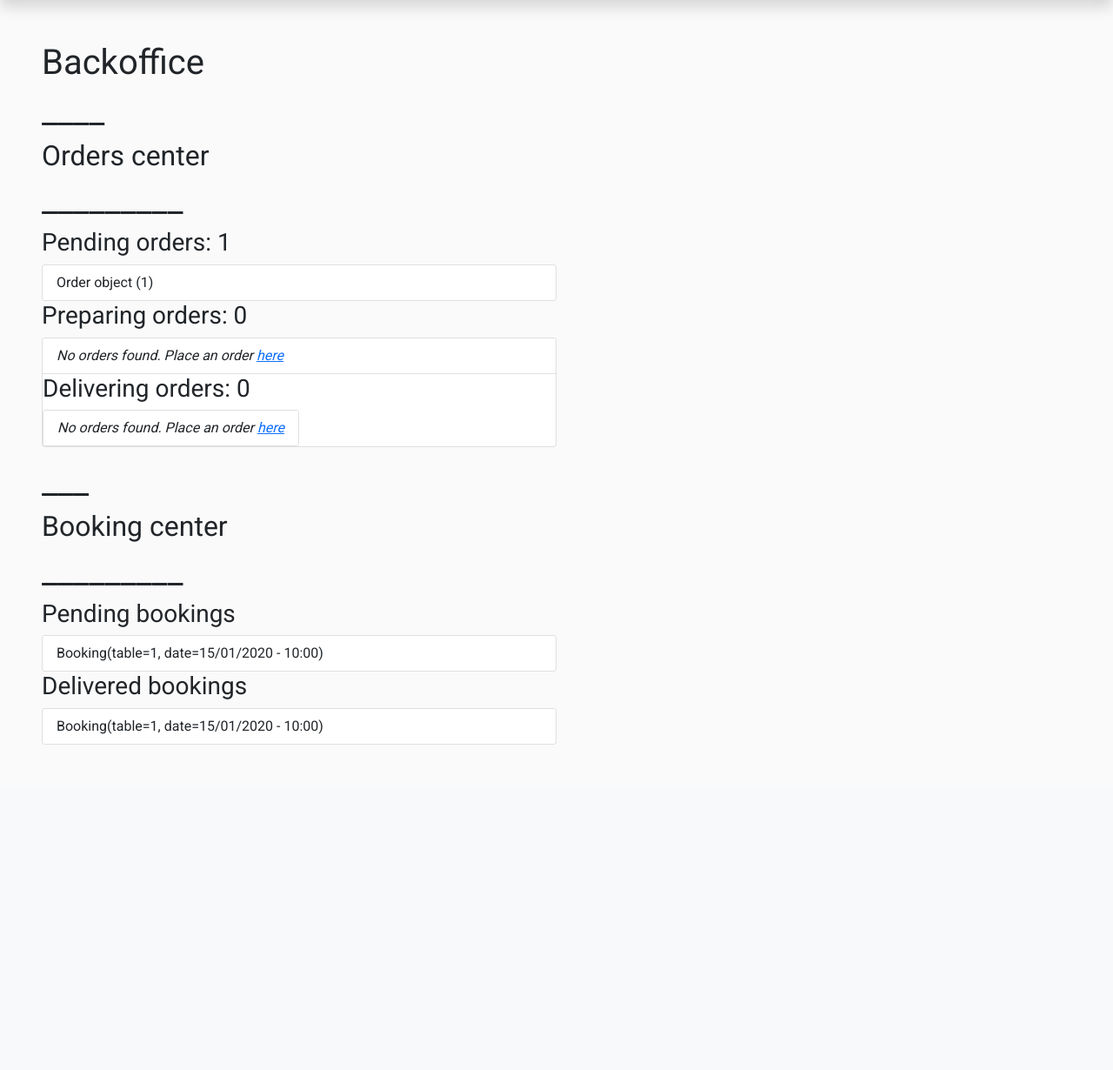
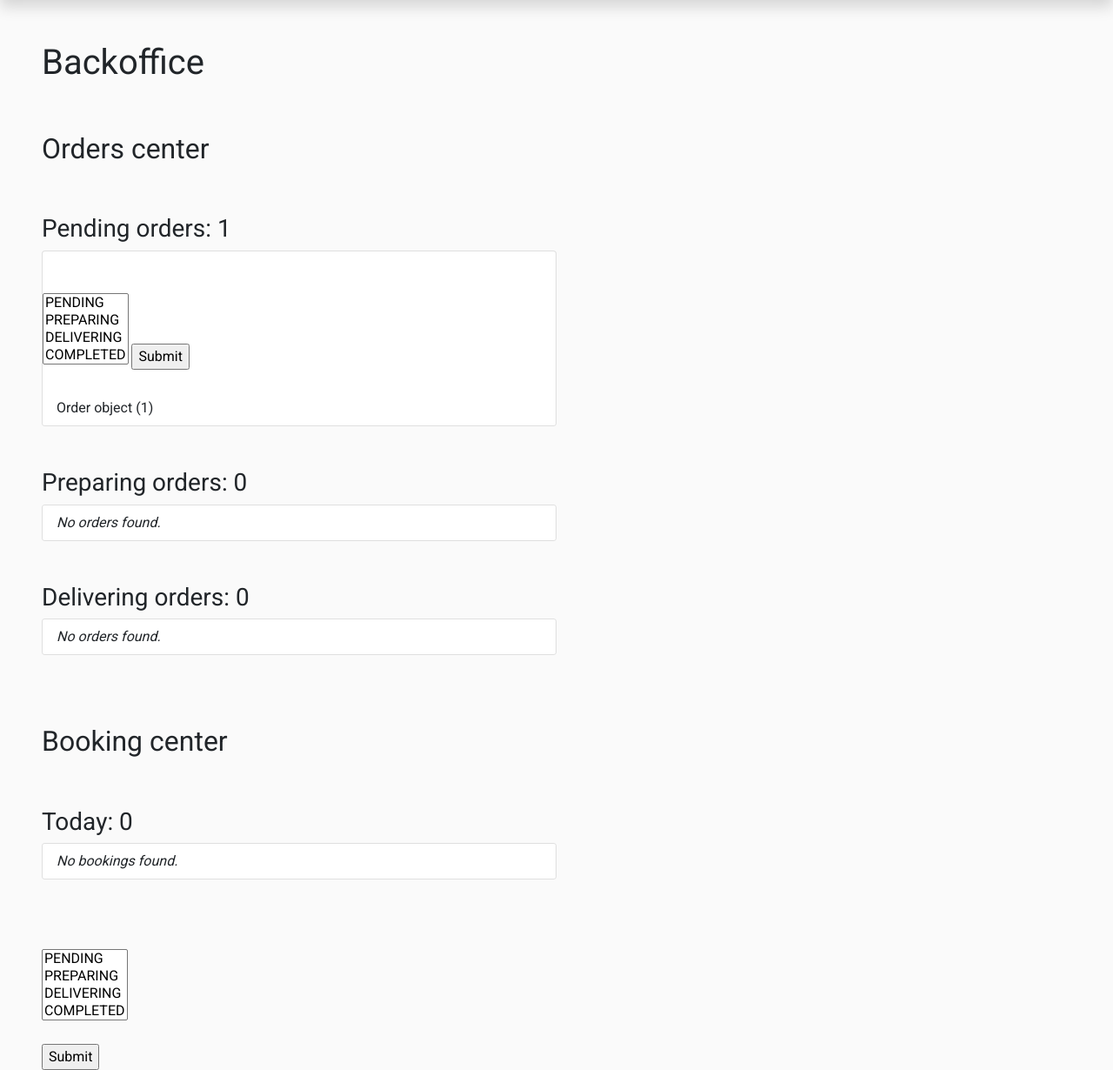
Before and after one commit to SergiGirabet/PyOli, a Django app: page /backoffice/ in a window 1280 px wide. Shown: the part 62-1292 px from the top of the page at 87% size. Before the commit the page ends 918 px from the top, so only its background shows below. Run offline with Django 3.2, Linux system fonts and the light colour scheme; a user stored in the database is signed in; tables that the repository leaves empty hold one stand-in row (values such as "Sample post").

Commit message:
booking today and beginning of modification of status

```diff
--- a/booking_manager/templates/backoffice.html
+++ b/booking_manager/templates/backoffice.html
@@ -13,22 +13,34 @@ que surtin separts en funció de l'hora
 -->
 {% block content %}
     <h1>Backoffice</h1>
-    <h1>____</h1>
+    <br> <br>
     <h2>Orders center</h2>
-    <h1>_________</h1>
+    <br> <br>
     <div id="orders" class="pb-3">
         <h3>Pending orders: {{ n_pending }}</h3>
         <div id="orders" class="pb-3">
             <div class="card col-6">
                 <ul class="list-group list-group-flush">
                     {% for pending_order in pending %}
+                        <form method="post" action="add/addlogic">
+                            {% csrf_token %}
+                            <br><br>
+                            <select name="status[]" multiple="true">
+                                <option value="PENDING">PENDING</option>
+                                <option value="PREPARING">PREPARING</option>
+                                <option value="DELIVERING">DELIVERING</option>
+                                <option value="COMPLETED">COMPLETED</option>
+                            </select>
+                            <input type="submit" name="btnsubmit">
+                            <br> <br>
+                        </form>
                         <li class="list-group-item">{{ pending_order }}</li>
                     {% empty %}
-                        <li class="list-group-item"><i>No orders found. Place an order <a
-                                href="{% url 'delivery' %}">here</a></i></li>
+                        <li class="list-group-item"><i>No orders found.</i></li>
                     {% endfor %}
                 </ul>
             </div>
+            <br> <br>
             <h3>Preparing orders: {{ n_preparing }}</h3>
             <div id="orders" class="pb-3">
                 <div class="card col-6">
@@ -36,49 +48,52 @@ que surtin separts en funció de l'hora
                         {% for preparing_order in preparing %}
                             <li class="list-group-item">{{ preparing_order }}</li>
                         {% empty %}
-                            <li class="list-group-item"><i>No orders found. Place an order <a
-                                    href="{% url 'delivery' %}">here</a></i></li>
+                            <li class="list-group-item"><i>No orders found.</i></li>
                         {% endfor %}
-                    </ul
+                    </ul>
                 </div>
+                <br> <br>
                 <h3>Delivering orders: {{ n_delivering }}</h3>
                 <div class="card col-6">
                     <ul class="list-group list-group-flush">
                         {% for delivering_order in delivering %}
                             <li class="list-group-item">{{ delivering_order }}</li>
                         {% empty %}
-                            <li class="list-group-item"><i>No orders found. Place an order <a
-                                    href="{% url 'delivery' %}">here</a></i></li>
+                            <li class="list-group-item"><i>No orders found.</i></li>
                         {% endfor %}
                     </ul>
                 </div>
             </div>
         </div>
-        <h1>___</h1>
+        <br> <br>
         <h2>Booking center</h2>
-        <h1>_________</h1>
+        <br> <br>
         <div id="bookings" class="pb-3">
-            <h3>Pending bookings</h3>
+            <h3>Today: {{ n_bookings }}</h3>
             <div class="card col-6">
                 <ul class="list-group list-group-flush">
                     {% for booking in bookings %}
                         <li class="list-group-item">{{ booking }}</li>
                     {% empty %}
-                        <li class="list-group-item"><i>No bookings found. Book a table <a
-                                href="{% url 'booking' %}">here</a></i></li>
-                    {% endfor %}
-                </ul>
-            </div>
-            <h3>Delivered bookings</h3>
-            <div class="card col-6">
-                <ul class="list-group list-group-flush">
-                    {% for booking in bookings %}
-                        <li class="list-group-item">{{ booking }}</li>
-                    {% empty %}
-                        <li class="list-group-item"><i>No bookings found. Book a table <a
-                                href="{% url 'booking' %}">here</a></i></li>
+                        <li class="list-group-item"><i>No bookings found.</i></li>
                     {% endfor %}
                 </ul>
             </div>
         </div>
+    </div>
+    <div>
+        <form method="post" action="add/addlogic">
+            {% csrf_token %}
+            <br><br>
+            <select name="status[]" multiple="true">
+                <option value="PENDING">PENDING</option>
+                <option value="PREPARING">PREPARING</option>
+                <option value="DELIVERING">DELIVERING</option>
+                <option value="COMPLETED">COMPLETED</option>
+            </select>
+            <br> <br>
+            <input type="submit" name="btnsubmit">
+        </form>
+
+    </div>
 {% endblock %}
--- a/booking_manager/views.py
+++ b/booking_manager/views.py
@@ -1,11 +1,17 @@
+import datetime
+from datetime import date
 from django.contrib.auth import login
 from django.contrib.auth.mixins import LoginRequiredMixin
+from django.db.models import DateTimeField
 from django.views.generic import FormView, TemplateView, CreateView, ListView
 from django.contrib.auth.views import LoginView
 from django.contrib.auth.forms import UserCreationForm
 from django.urls import reverse_lazy
+from django.db import models
 from booking_manager.models import Order, Booking, UserAddress, Product
 from operator import attrgetter
+from django.shortcuts import render
+from django.http import HttpResponse
 
 
 class Login(LoginView):
@@ -78,15 +84,28 @@ class Backoffice(TemplateView):
         context["n_delivering"] = len(Order.objects.filter(status=Order.DELIVERING))
         context["delivering"] = Order.objects.filter(status=Order.DELIVERING).order_by('-expected_delivery_date')
 
-        # ACABAR DE FER ELS BOOOKING, MIRAR LO DE TODAY!
-        context["bookings"] = Booking.objects.filter(booking_user=self.request.user)
+        today = datetime.datetime.today()
+        context["n_bookings"] = len(Booking.objects.filter(date__year=today.year,
+                                                           date__month=today.month,
+                                                           date__day=today.day))
+        context["bookings"] = Booking.objects.filter(date__year=today.year,
+                                                     date__month=today.month,
+                                                     date__day=today.day).order_by('date')
 
         return context
+    '''
+        def index(self):
+        return render(self, "addapp/index.html")
 
-    # comptar amb count o algo el nombre de ordres preparing, completed, etc.
-    # tenir-les ordenades d'alguna mena
+    def addlogic(self):
+        status = self.POST.getlist('status[]')
+        data1 = ''
+        for data2 in status:
+            data1 = data1 + data2 + " "
 
-    # els bookings tenir-los ordenats
+        return HttpResponse("data is " + (data1))
+    '''
+
 
 
 class BookingView(CreateView):
```
Also changed, not shown: 1 other file.
